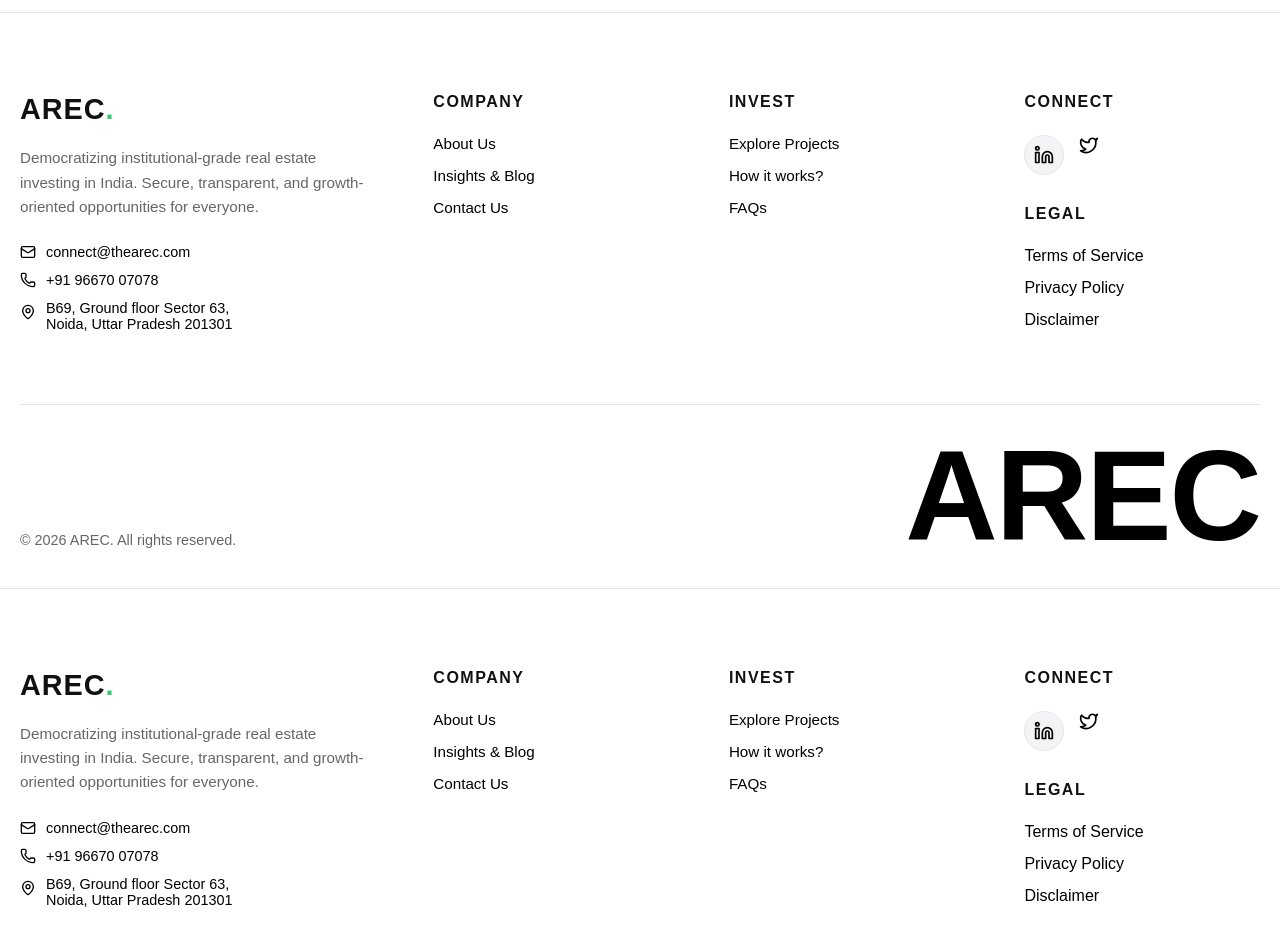
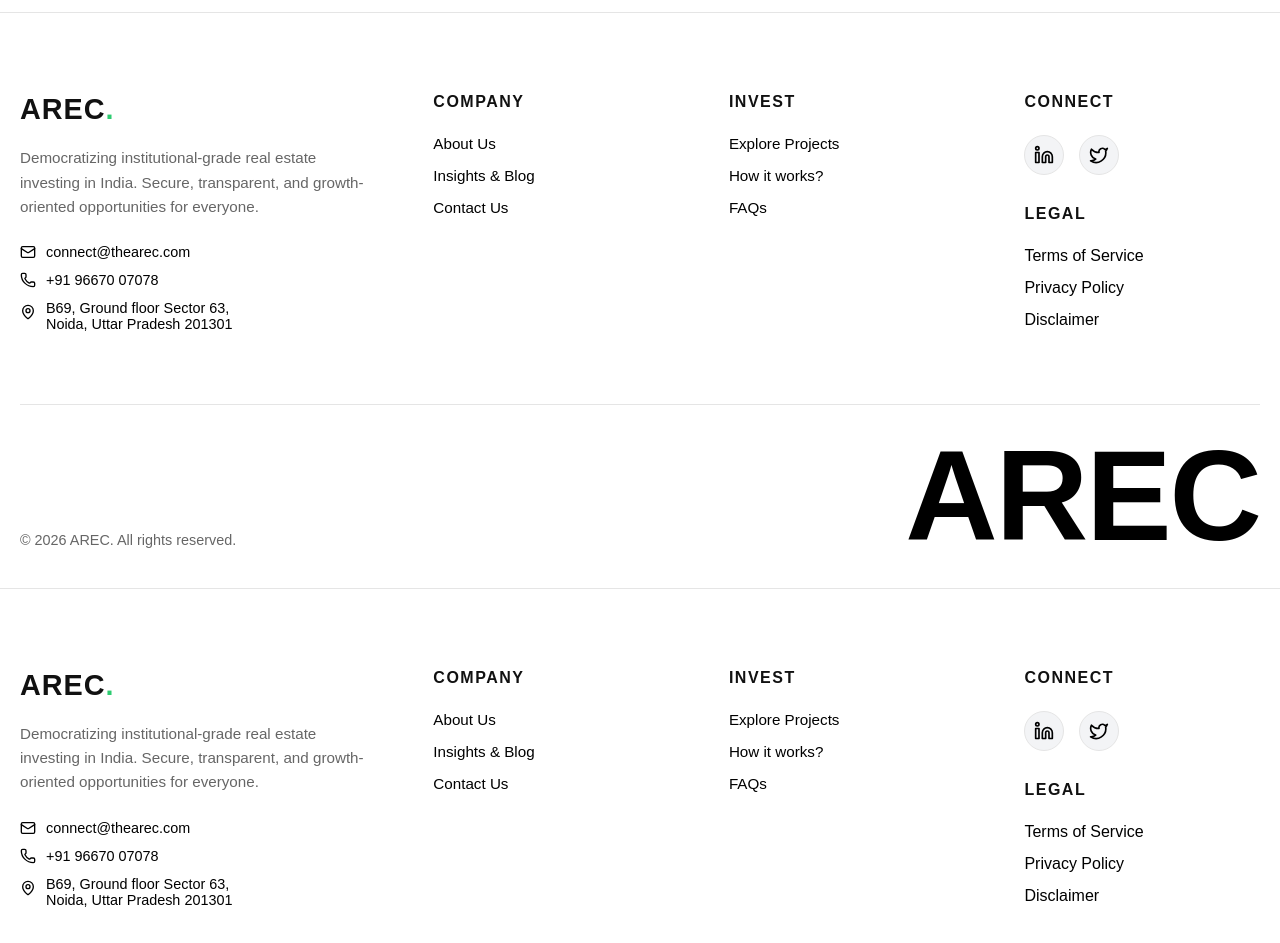
Before and after one commit to hestiyaCode/arec-real-estate, a Next.js app: page /projects in a window 1280 px wide. Shown: the part 1720-2663 px from the top of the page. Built offline with nearby package versions, Linux system fonts and the light colour scheme; a web font is replaced by a local one.

Commit message:
twitter added

```diff
--- a/src/app/home/Footer/Footer.js
+++ b/src/app/home/Footer/Footer.js
@@ -86,7 +86,7 @@
           <div className={styles.column}>
             <h4 className={styles.colHeading}>Connect</h4>
             <div className={styles.socialLinks}>
-              {/* LinkedIn Link Updated Here */}
+              {/* LinkedIn Link */}
               <a
                 href="https://www.linkedin.com/in/arec-undefined-09b4313b6/"
                 target="_blank"
@@ -97,9 +97,17 @@
                 <Linkedin size={20} />
               </a>
 
-              <span aria-label="Twitter" style={{ cursor: 'default' }}>
+              {/* Twitter (X) Link Added Here */}
+              <a
+                href="https://x.com/TheArecOfficial"
+                target="_blank"
+                rel="noopener noreferrer"
+                aria-label="Twitter"
+                className={styles.socialIconLink}
+              >
                 <Twitter size={20} />
-              </span>
+              </a>
+
 
             </div>
 
```
